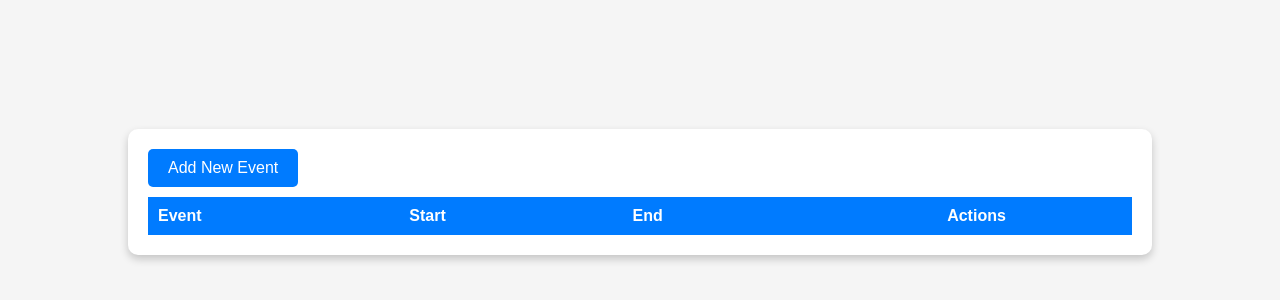
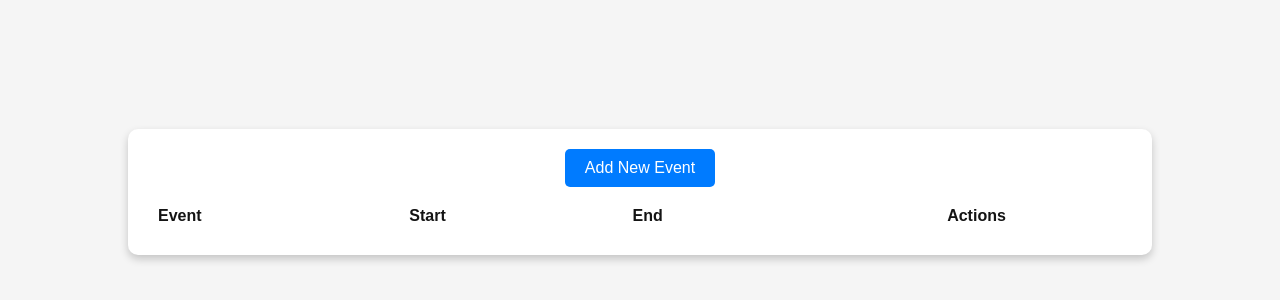
Before and after one commit to lizzy985/React-11-11-LiYang-, a plain HTML site: page index.html in a window 1280 px wide. Shown: the part 208-508 px from the top of the page. Drawn offline with Linux system fonts and the light colour scheme; no server answers.

Commit message:
change style

```diff
--- a/styles.css
+++ b/styles.css
@@ -26,8 +26,8 @@ body {
   }
 
   thead {
-    background-color: #007bff;
-    color: #fff;
+    background-color:  #fff;
+    color: #141414;
   }
 
   thead th {
@@ -86,6 +86,7 @@ body {
     border: none;
     border-radius: 5px;
     cursor: pointer;
+    margin: auto;
     margin-bottom: 10px;
   }
 
```
